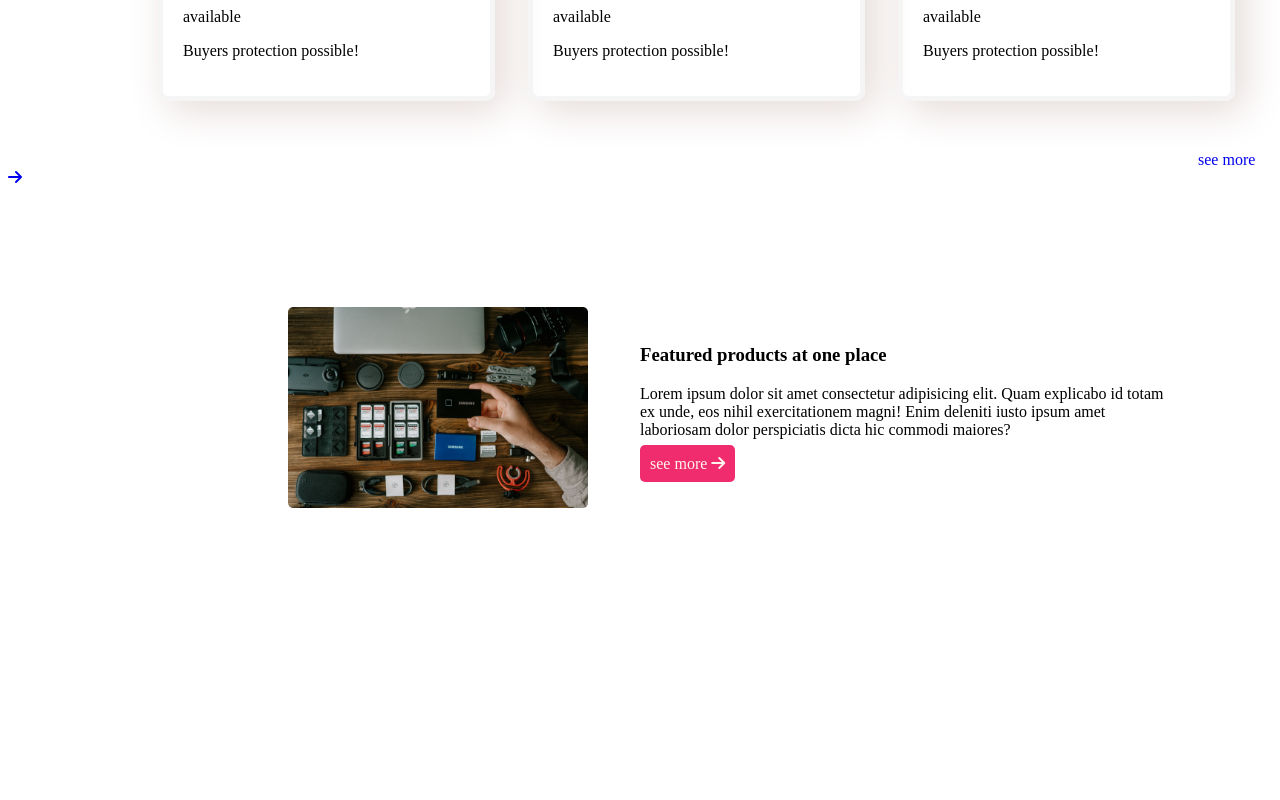
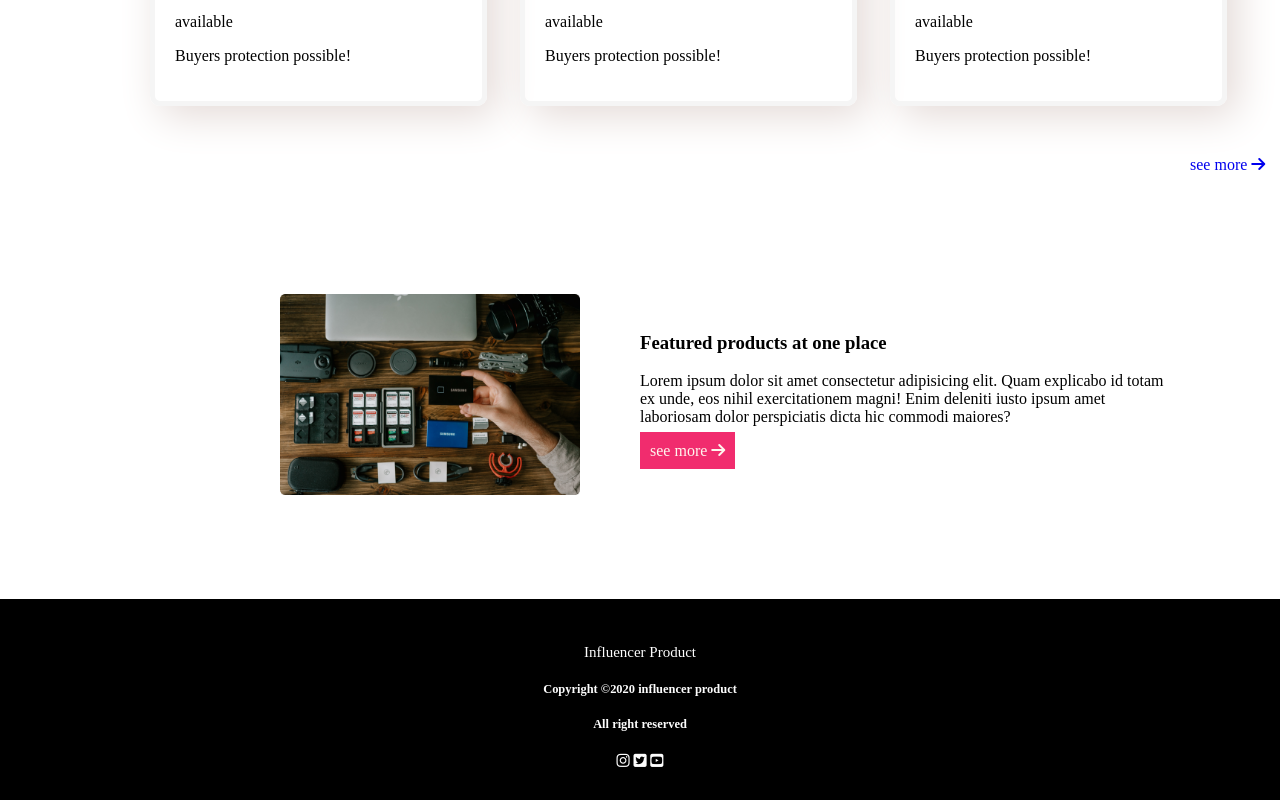
Before and after one commit to Hamid-Hossain-azad/assignment-2, a plain HTML site: page index.html in a window 1280 px wide. Shown: the part 2438-3238 px from the top of the page. Before the commit the page ends 3058 px from the top, so only its background shows below. Drawn offline with Linux system fonts and the light colour scheme.

Commit message:
last section

```diff
--- a/index.html
+++ b/index.html
@@ -252,6 +252,18 @@
                     class="fas fa-arrow-right"></i></a>
         </div>
     </section>
+
+
+    <footer>
+        <p>Influencer Product</p>
+        <h5>Copyright &copy;2020 influencer product</h5>
+        <h5>All right reserved</h5>
+        <div>
+            <i class="fab fa-instagram"></i>
+            <i class="fab fa-twitter-square"></i>
+            <i class="fab fa-youtube-square"></i>
+        </div>
+    </footer>
     <!-- header start -->
     <header>
 
--- a/style.css
+++ b/style.css
@@ -1,3 +1,6 @@
+body{
+    margin: 0%;
+}
 h2{
     padding:30px;
 }
@@ -79,7 +82,6 @@ section a{
     text-decoration: none;
     background-color:rgb(241, 44, 110) ;
     padding: 10px 10px;
-    border-radius: 5px;
    margin-left: 0px;
    color: seashell;
 }
@@ -88,3 +90,11 @@ section a{
    padding: 100px 0px 0px 180px;
    margin-top: -80px;
 }
+footer{
+    text-align: center;
+    color: rgb(253, 253, 253);
+    font-size: 15px;
+    font-style: calc();
+    padding: 30px;
+    background-color: black;
+}
```
